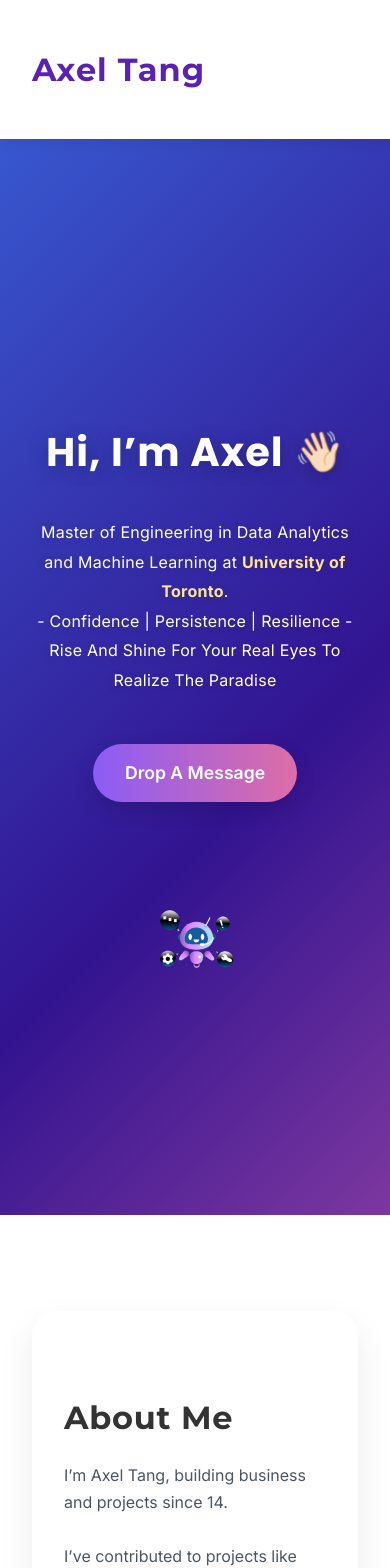
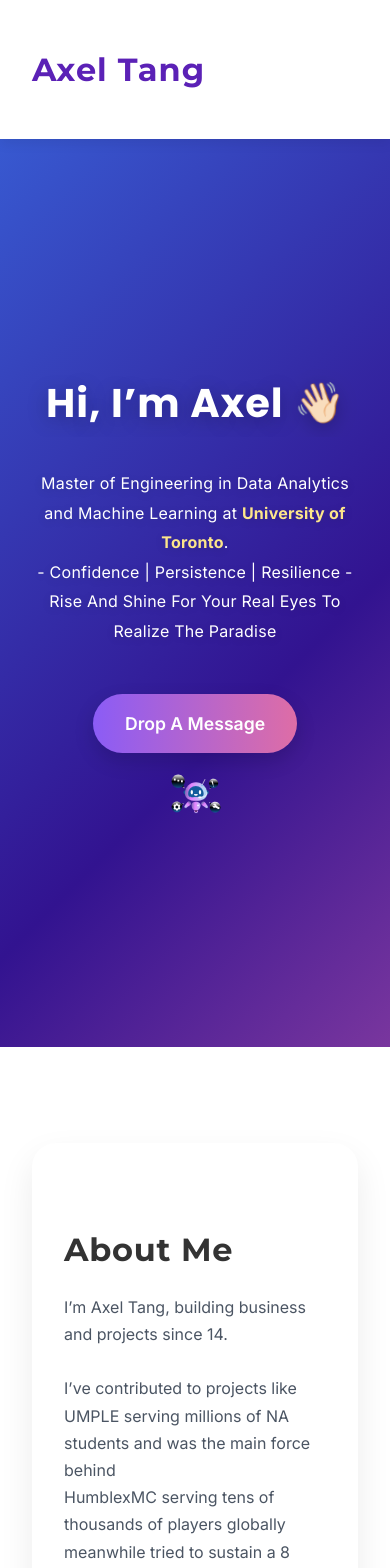
Before and after one commit to AxelTWC/axeltwc.github.io, a React (Create React App) app in the folder my-app/: page / in a window 390 px wide. Shown: the top 1568 px of the page. Built offline with nearby package versions, Linux system fonts and the light colour scheme.

Commit message:
Update App.css

```diff
--- a/my-app/src/App.css
+++ b/my-app/src/App.css
@@ -774,12 +774,11 @@ a, a:visited {
 .insight-grid .card {
   text-align: center;
 }
+
 .robot-container {
-  position: absolute;
-  bottom: -150px; /* Adjust this to move robot up/down */
-  left: 50%;    /* Center horizontally */
-  transform: translateX(-50%);
-  text-align: center;
+  margin-top: 2rem;         /* space below the button */
+  display: flex;
+  justify-content: center;  /* center horizontally */
 }
 
 .robot {
@@ -787,6 +786,7 @@ a, a:visited {
   pointer-events: none;
 }
 
+/* Bounce effect */
 .bouncing .robot {
   animation: bounce 0.8s ease;
 }
@@ -795,14 +795,13 @@ a, a:visited {
   0%, 100% { transform: translateY(0); }
   30% { transform: translateY(-14px); }
 }
-
+/*  Mobile adjustments */
 @media (max-width: 768px) {
-  .hero {
-    padding-bottom: 200px;
+  .robot {
+    width: 80px; /* smaller size on mobile */
   }
 
   .robot-container {
-    bottom: -50;
-    transform: translateX(-50%) translateY(20px);
+    margin-top: 1.5rem; /* tighter spacing under button */
   }
 }
```
